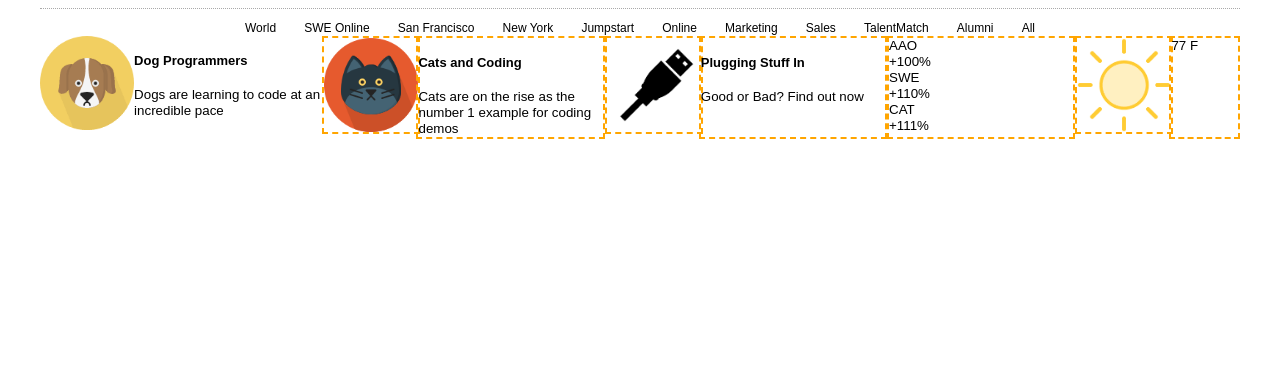
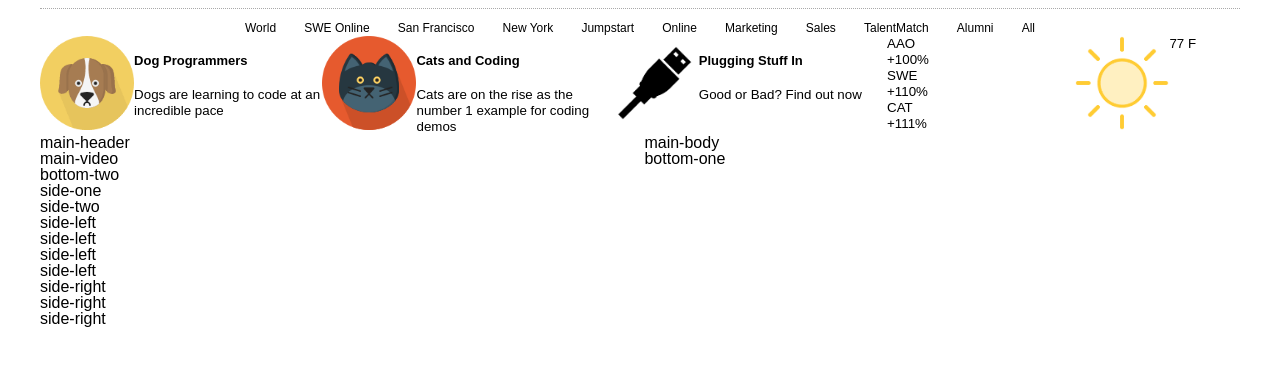
Before and after one commit to ScottFeichter/scott-phillip-04-aa-times-long-practice, a plain HTML site: page 04-aa-times-long-practice/index.html in a window 1280 px wide. Shown: the part 152-518 px from the top of the page. Drawn offline with Linux system fonts and the light colour scheme; files that its build step writes are made by us from their sources.

Commit message:
updating

```diff
--- a/04-aa-times-long-practice/index.html
+++ b/04-aa-times-long-practice/index.html
@@ -42,8 +42,6 @@
         Today's Paper
       </div>
     </div>
-  </header>
-  <main>
     <nav class ="main-nav">
       <ul>
         <li><a href="/world">World</a></li>
@@ -93,6 +91,29 @@
 
       </div>
     </div>
+  </header>
+  <main>
+    <div class="article">
+      <div class="main-grid">
+      <div class="main-header">main-header</div>
+      <div class="main-body">main-body</div>
+      <div class="main-video">main-video</div>
+      <div class="bottom-one">bottom-one</div>
+      <div class="bottom-two">bottom-two</div>
+    </div>
+
+    <div class="side-grid">
+      <div class="side-one">side-one</div>
+      <div class="side-two">side-two</div>
+      <div class="side-left">side-left</div>
+      <div class="side-left">side-left</div>
+      <div class="side-left">side-left</div>
+      <div class="side-left">side-left</div>
+      <div class="side-right">side-right</div>
+      <div class="side-right">side-right</div>
+      <div class="side-right">side-right</div>
+    </div>
+    </div>
   </main>
   <footer></footer>
 </body>
--- a/04-aa-times-long-practice/stylesheets/components/interest-links.css
+++ b/04-aa-times-long-practice/stylesheets/components/interest-links.css
@@ -34,37 +34,37 @@
 
 .cat-image {
     grid-area: cat-image;
-    border: orange dashed 2px;
+    /* border: orange dashed 2px; */
 }
 
 .cats-and-coding {
     grid-area: cats-and-coding;
-    border: orange dashed 2px;
+    /* border: orange dashed 2px; */
 }
 
 .plug-image {
 
     grid-area: plug-image;
-    border: orange dashed 2px;
+    /* border: orange dashed 2px; */
 }
 
 .plugging-stuff-in {
     grid-area: plugging-stuff-in;
-    border: orange dashed 2px;
+    /* border: orange dashed 2px; */
 }
 
 .some-stocks-quotes {
     grid-area: some-stocks-quotes;
-    border: orange dashed 2px;
+    /* border: orange dashed 2px; */
 }
 
 .weather-image {
 
     grid-area: weather-image;
-    border: orange dashed 2px;
+    /* border: orange dashed 2px; */
 }
 
 .the-weather {
     grid-area: the-weather;
-    border: orange dashed 2px;
+    /* border: orange dashed 2px; */
 }
--- a/04-aa-times-long-practice/stylesheets/components/main-content.css
+++ b/04-aa-times-long-practice/stylesheets/components/main-content.css
@@ -1 +1,15 @@
-/* Your code here */
+.article {
+    display: grid;
+}
+
+.main-grid {
+    display: grid;
+    grid-template-columns: auto;
+    grid-template-areas: "main-header main-header" "main-body main-video" "bottom-one bottom-two";
+}
+
+
+
+.side-grid {
+    display: grid;
+}
```
